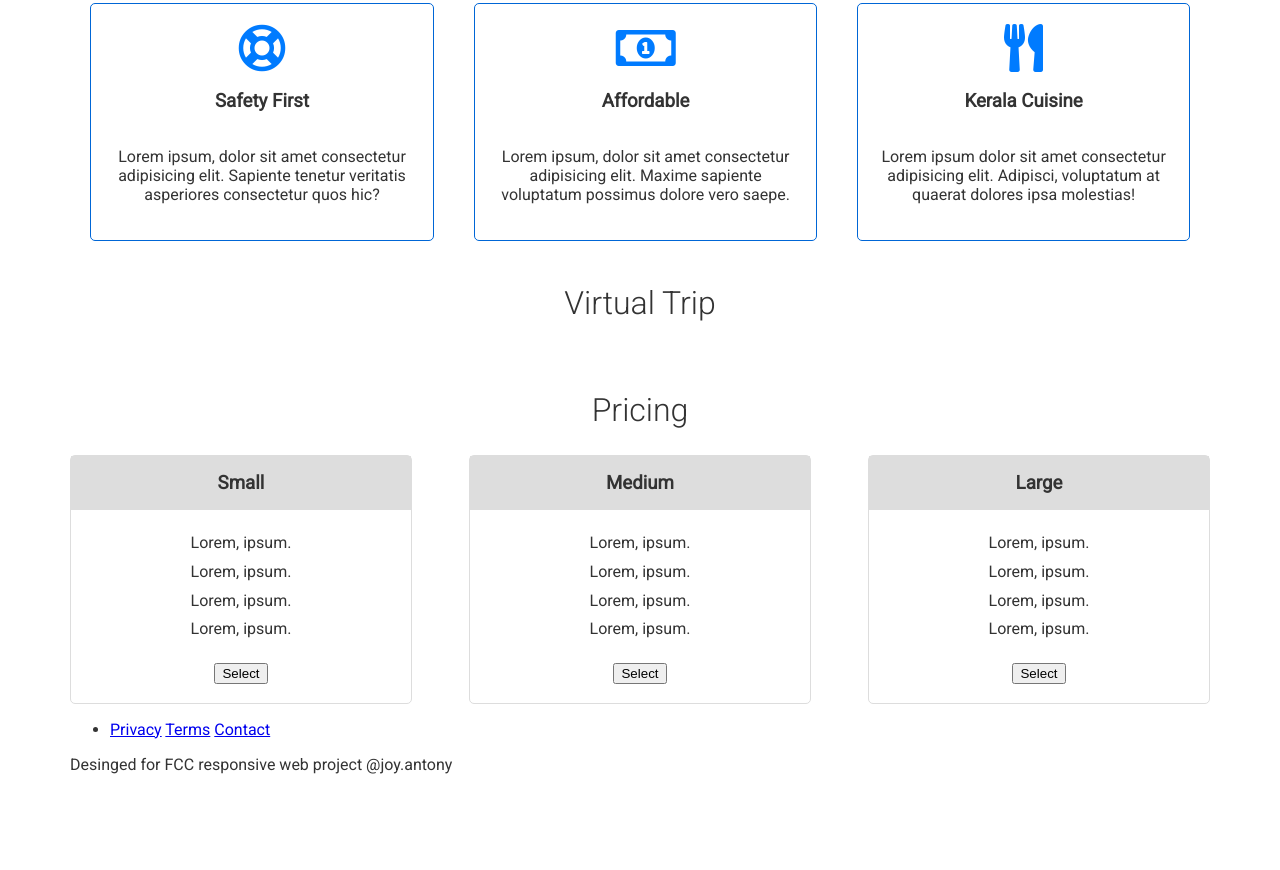
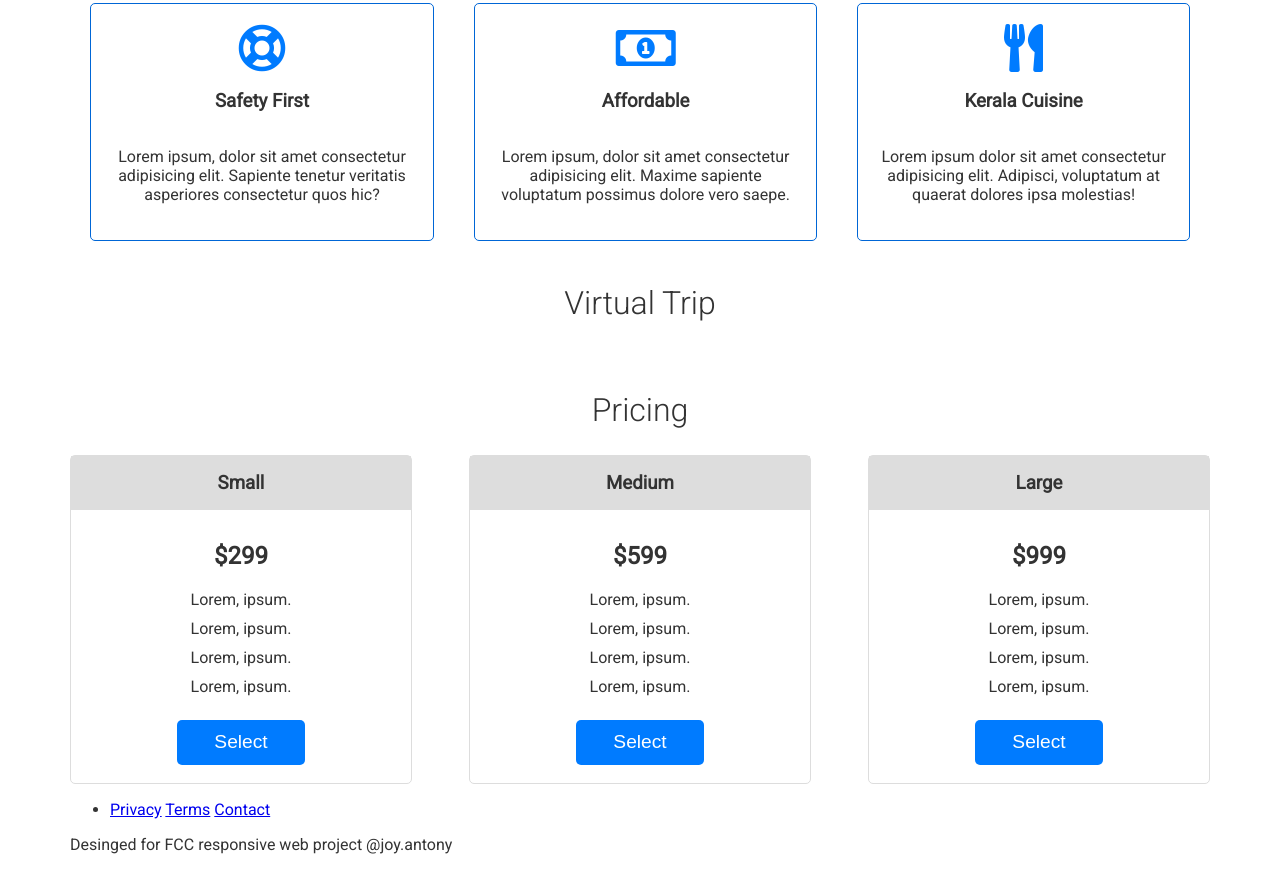
Before and after one commit to joyantony/fcc-landing-page, a plain HTML site: page index.html in a window 1280 px wide. Shown: the part 684-1554 px from the top of the page. Before the commit the page ends 1474 px from the top, so only its background shows below. Drawn offline with Linux system fonts and the light colour scheme.

Commit message:
Almost finished pricing section

```diff
--- a/index.html
+++ b/index.html
@@ -100,6 +100,7 @@
               Small
             </h3>
             <div class="pricing-card-body">
+              <h4 class="pricing-card-price">$299</h4>
               <ul>
                 <li class="pricing-card-item">Lorem, ipsum.</li>
                 <li class="pricing-card-item">Lorem, ipsum.</li>
@@ -116,6 +117,7 @@
               Medium
             </h3>
             <div class="pricing-card-body">
+              <h4 class="pricing-card-price">$599</h4>
               <ul>
                 <li class="pricing-card-item">Lorem, ipsum.</li>
                 <li class="pricing-card-item">Lorem, ipsum.</li>
@@ -132,6 +134,7 @@
                 Large
               </h3>
               <div class="pricing-card-body">
+                <h4 class="pricing-card-price">$999</h4>
                 <ul>
                   <li class="pricing-card-item">Lorem, ipsum.</li>
                   <li class="pricing-card-item">Lorem, ipsum.</li>
--- a/style.css
+++ b/style.css
@@ -87,7 +87,7 @@ body{
     -webkit-appearance: none;
     -moz-appearance: none;
     font-size: 1rem;
-    font-weight: 500;
+    font-weight: 400;
     text-transform: uppercase;
     border-radius: 5px;
 }
@@ -160,6 +160,28 @@ body{
     line-height: 1.8rem;
 }
 
+.pricing-card-price{
+    font-size: 1.5rem;
+    margin-bottom: 1rem;
+}
+
+.card-btn{
+    background: #007bff;
+    color: #fff;
+    padding: .7rem;
+    border: none;
+    border-radius: 5px;
+    cursor: pointer;
+    -webkit-appearance: none;
+    -moz-appearance: none;
+    width: 8rem;
+    font-size: 1.2rem;
+}
+
+.card-btn:hover{
+    background: #0066d6;
+}
+
 
 
 
```
